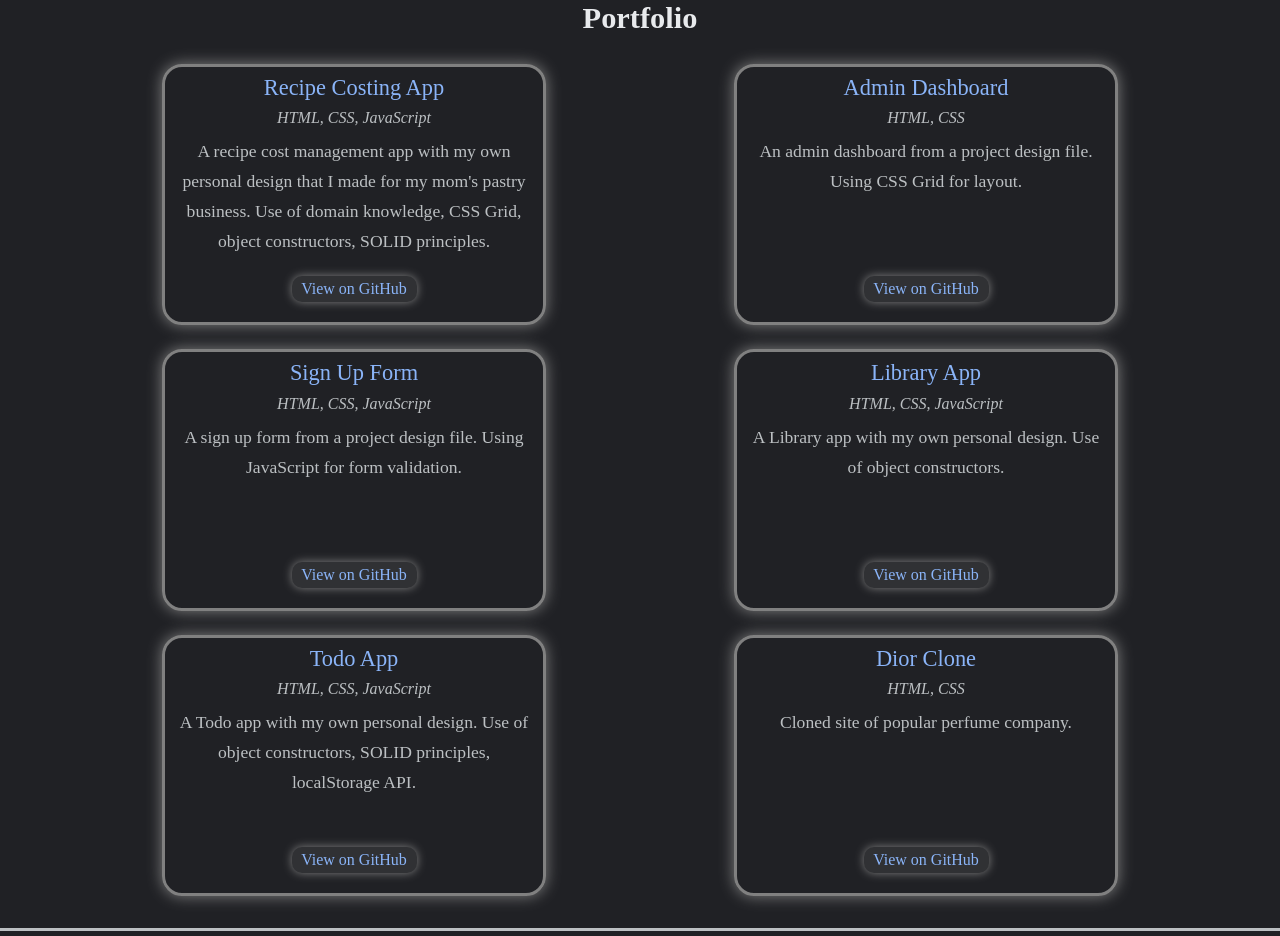
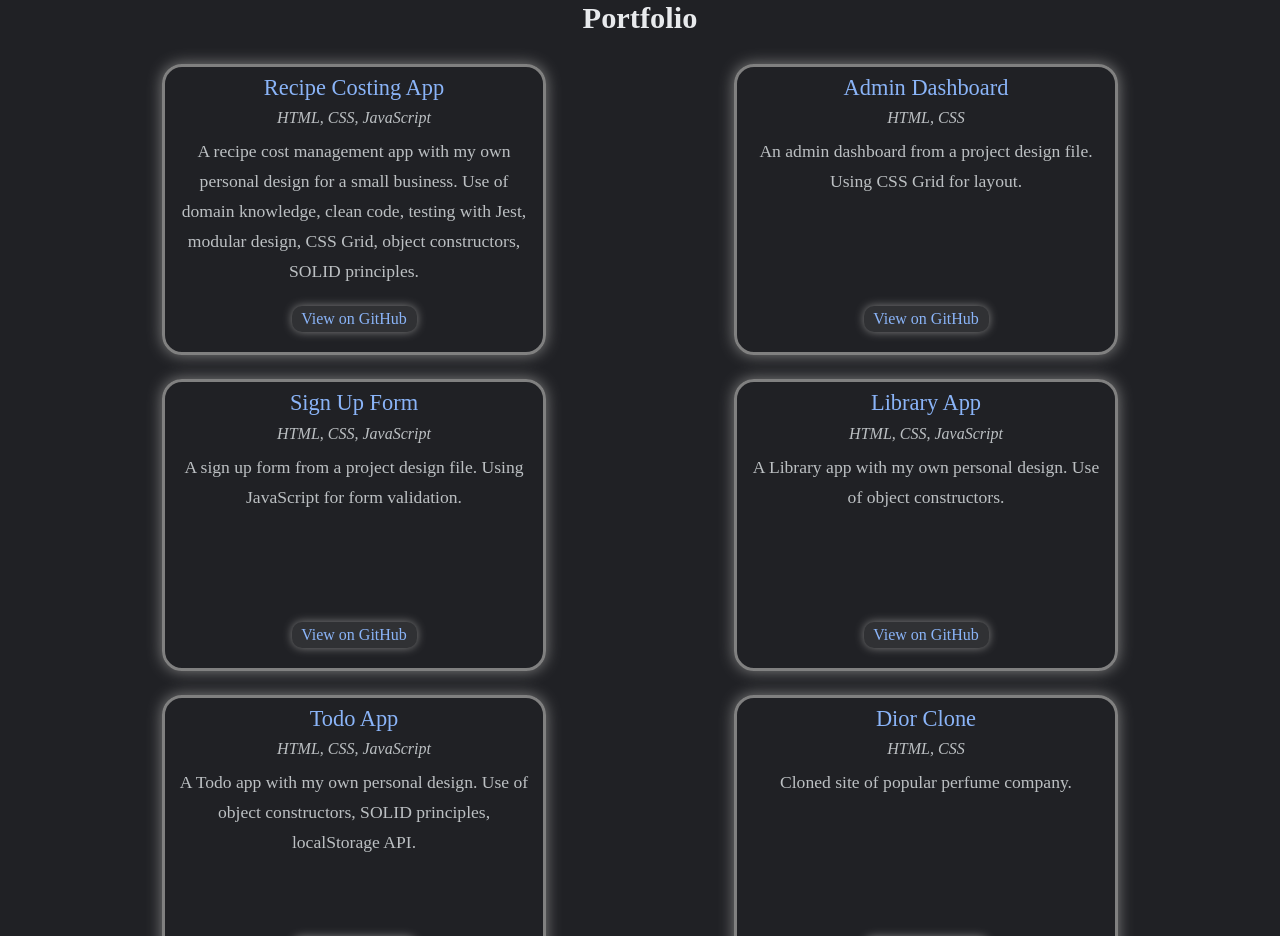
Before and after one commit to solovinomuncher/portfolio, a plain HTML site: page index.html in a window 1280 px wide. Shown: the part 891-1827 px from the top of the page. Drawn offline with Linux system fonts and the light colour scheme.

Commit message:
updated recipe costing app description

```diff
--- a/index.html
+++ b/index.html
@@ -44,7 +44,7 @@
                 <li class="project">
                     <h3><a class="un" href="https://solovinomuncher.github.io/recipe-cost-management-app/" target="_blank">Recipe Costing App</a></h3>
                     <em>HTML, CSS, JavaScript</em>
-                    <p>A recipe cost management app with my own personal design that I made for my mom's pastry business. Use of domain knowledge, CSS Grid, object constructors, SOLID principles.</p>
+                    <p>A recipe cost management app with my own personal design for a small business. Use of domain knowledge, clean code, testing with Jest, modular design, CSS Grid, object constructors, SOLID principles.</p>
                     <a class="btn-view-github" href="https://github.com/solovinomuncher/recipe-cost-management-app" target="_blank">View on GitHub</a>
                 </li>
                 <li class="project">
```
